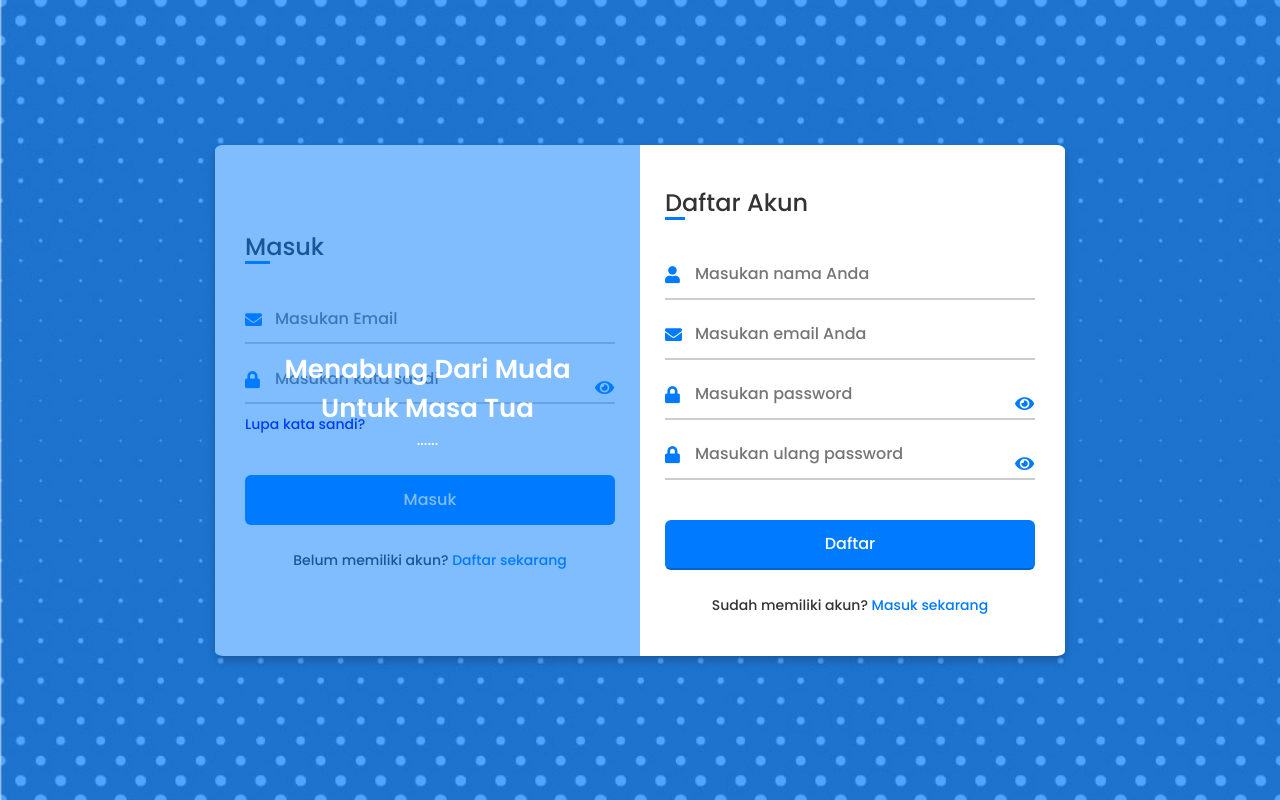
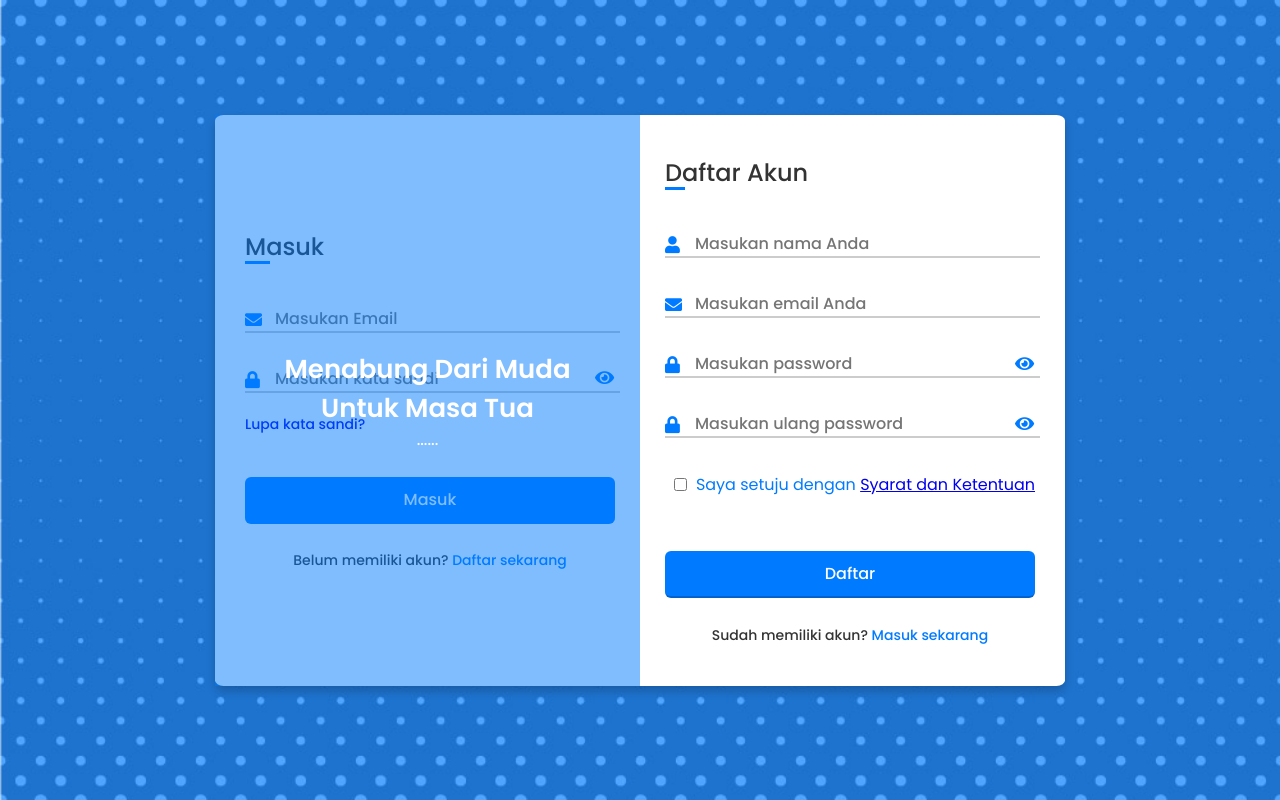
Before and after one commit to IRedDragonICY/PWEB-Project, a PHP site: page /register.html in a window 1280 px wide. Run offline with PHP 8.4, Linux system fonts and the light colour scheme.

Commit message:
redesign CSS on register.css

```diff
--- a/CSS/register.css
+++ b/CSS/register.css
@@ -1,11 +1,11 @@
 @import url('https://fonts.googleapis.com/css2?family=Poppins:wght@200;300;400;500;600;700&display=swap');
+
 *{
   margin: 0;
   padding: 0;
   box-sizing: border-box;
   font-family: "Poppins" , sans-serif;
 }
-
 
 body {
   min-height: 100vh;
@@ -18,6 +18,7 @@ body {
   background-size: cover;
   background-position: center;
 }
+
 .container{
   position: relative;
   max-width: 850px;
@@ -28,6 +29,7 @@ body {
   perspective: 2700px;
   border-radius: 1%;
 }
+
 .container .cover{
   position: absolute;
   top: 0;
@@ -39,9 +41,11 @@ body {
   transform-origin: right;
   transform-style: preserve-3d;
 }
+
 .container #flip:checked ~ .cover{
   transform: rotateY(180deg);
 }
+
 .container .cover .front,
 .container .cover .back{
   position: absolute;
@@ -50,10 +54,12 @@ body {
   height: 100%;
   width: 100%;
 }
+
 .cover .back{
   transform: rotateY(180deg);
   backface-visibility: hidden;
 }
+
 .container .cover::before,
 .container .cover::after{
   content: '';
@@ -64,11 +70,13 @@ body {
   opacity: 0.5;
   z-index: 12;
 }
+
 .container .cover::after{
   opacity: 0.3;
   transform: rotateY(180deg);
   backface-visibility: hidden;
 }
+
 .container .cover img{
   position: absolute;
   height: 100%;
@@ -76,6 +84,7 @@ body {
   object-fit: cover;
   z-index: 10;
 }
+
 .container .cover .text{
   position: absolute;
   z-index: 130;
@@ -86,6 +95,7 @@ body {
   align-items: center;
   justify-content: center;
 }
+
 .cover .text .text-1,
 .cover .text .text-2{
   font-size: 26px;
@@ -93,30 +103,36 @@ body {
   color: #fff;
   text-align: center;
 }
+
 .cover .text .text-2{
   font-size: 15px;
   font-weight: 500;
 }
+
 .container .forms{
   height: 100%;
   width: 100%;
   background: #fff;
 }
+
 .container .form-content{
   display: flex;
   align-items: center;
   justify-content: space-between;
 }
+
 .form-content .login-form,
 .form-content .signup-form{
   width: calc(100% / 2 - 25px);
 }
+
 .forms .form-content .title{
   position: relative;
   font-size: 24px;
   font-weight: 500;
   color: #333;
 }
+
 .forms .form-content .title:before{
   content: '';
   position: absolute;
@@ -126,12 +142,15 @@ body {
   width: 25px;
   background: #007BFF;
 }
+
 .forms .signup-form  .title:before{
   width: 20px;
 }
+
 .forms .form-content .input-boxes{
   margin-top: 30px;
 }
+
 .forms .form-content .input-box{
   display: flex;
   align-items: center;
@@ -140,6 +159,7 @@ body {
   margin: 10px 0;
   position: relative;
 }
+
 .form-content .input-box button {
   position: absolute;
   right: 20px;
@@ -148,10 +168,10 @@ body {
   color: #007BFF;
   font-size: 17px;
   cursor: pointer;
+  bottom: 35px;
 }
-.form-content .input-box input{
-  height: 100%;
-  width: 100%;
+
+.form-content .input-box input {
   outline: none;
   border: none;
   padding: 0 30px;
@@ -159,57 +179,71 @@ body {
   font-weight: 500;
   border-bottom: 2px solid rgba(0,0,0,0.2);
   transition: all 0.3s ease;
+  flex-grow: 1;
 }
+
 .form-content .input-box input:focus,
 .form-content .input-box input:valid{
   border-color: #007BFF;
 }
+
 .form-content .input-box i{
   position: absolute;
   color: #007BFF;
   font-size: 17px;
 }
+
 .forms .form-content .text{
   font-size: 14px;
   font-weight: 500;
   color: #333;
 }
+
 .forms .form-content .text a{
   text-decoration: none;
 }
+
 .forms .form-content .text a:hover{
   text-decoration: underline;
 }
+
 .forms .form-content .button{
   color: #fff;
   margin-top: 40px;
 }
+
 .forms .form-content .button input{
   color: #fff;
   background: #007BFF;
   border-radius: 6px;
-  padding: 0;
+  padding: 10px 20px; /* Ubah angka ini sesuai dengan kebutuhan Anda */
   cursor: pointer;
   transition: all 0.4s ease;
 }
+
 .forms .form-content .button input:hover{
   background: #0056b3;
 }
+
 .forms .form-content label{
   color: #007BFF;
   cursor: pointer;
 }
+
 .forms .form-content label:hover{
   text-decoration: underline;
 }
+
 .forms .form-content .login-text,
 .forms .form-content .sign-up-text{
   text-align: center;
   margin-top: 25px;
 }
+
 .container #flip{
   display: none;
 }
+
 @media (max-width: 730px) {
   .container .cover{
     display: none;
--- a/js/register.js
+++ b/js/register.js
@@ -113,9 +113,12 @@ $(document).ready(function () {
     var confirm_password = $("#confirm-password-input").val();
     var isValid = true;
     if (name == "" || email == "" || password == "") {
-      $("#register-button").attr("disabled", true);
-      isValid = false;
-    }
+        $("#register-button").attr("disabled", true);
+        isValid = false;
+        $("#msg-confirm-password").html(
+          '<span class="text-danger">Harap isi semua kolom!</span>'
+        );
+      }
 
 
     if (password !== confirm_password) {
--- a/register.html
+++ b/register.html
@@ -139,8 +139,21 @@
                 >
                   <i class="fas fa-eye"></i>
                 </button>
+
               </div>
               <div id="msg-confirm-password" class="form-group"></div>
+              <div class="input-box">
+                <input
+                  type="checkbox"
+                  id="agree-checkbox"
+                  name="agree"
+                  required
+                  onchange="checkAgreement()"
+                />
+                <label for="agree-checkbox" class="agree-label"
+                  >Saya setuju dengan <a href="#">Syarat dan Ketentuan</a></label
+                >
+              </div>
               <div class="button input-box">
                 <input
                   type="submit"
```
